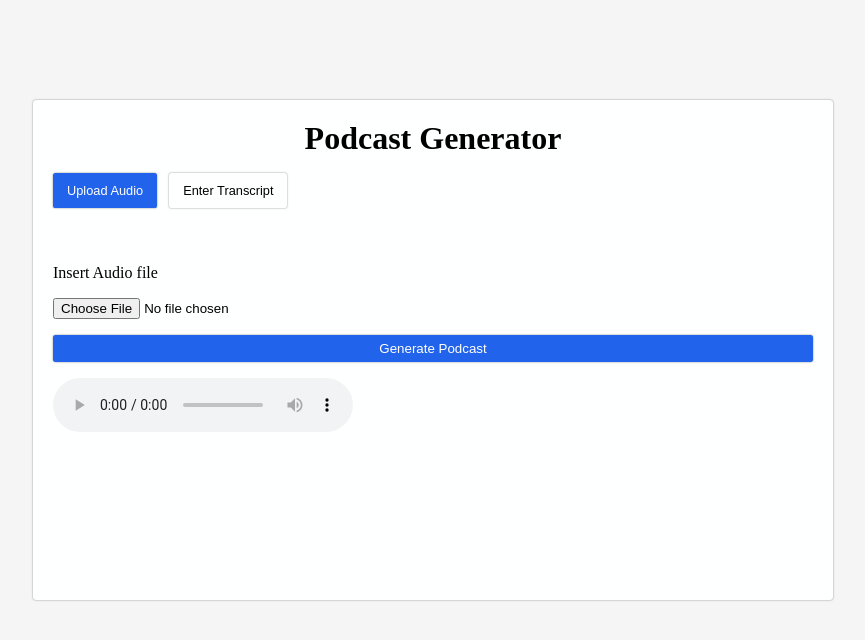
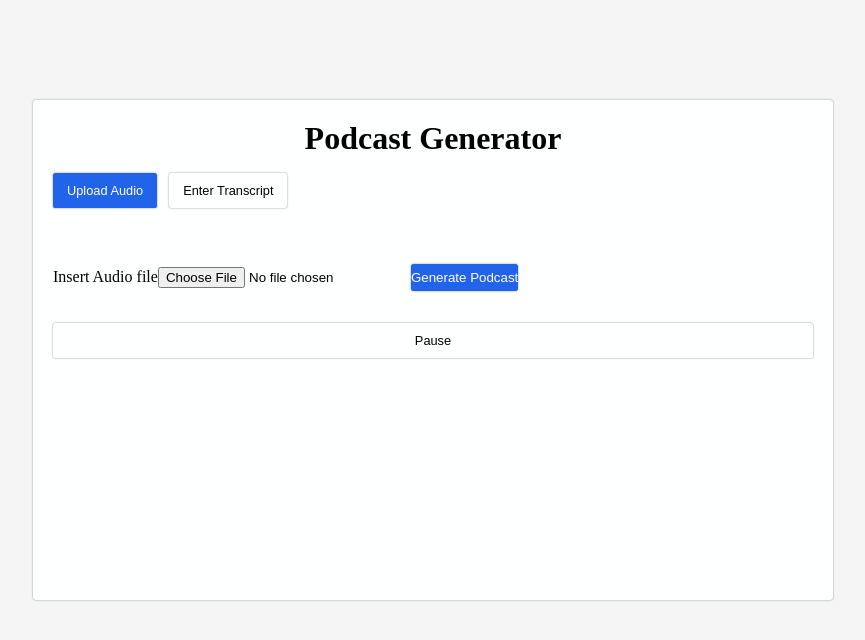
Before and after one commit to overtonjust/podcast_generator-frontend, a React (Vite) app: page / in a window 1280 px wide. Shown: the top 640 px of the page, without its empty margins (207-1072 px from the left). Built offline with nearby package versions, Linux system fonts and the light colour scheme; no server answers.

Commit message:
refactor: modularized transcript & audio forms from app

```diff
--- /dev/null
+++ b/context/FormContext.jsx
@@ -0,0 +1,4 @@
+import { createContext } from "react";
+const FormContext = createContext();
+
+export { FormContext }
--- a/src/App.jsx
+++ b/src/App.jsx
@@ -1,52 +1,45 @@
 // Dependencies
 import React, { useState, useEffect, useRef } from 'react';
-import { Formik, Form } from 'formik';
+import { FormContext } from '../context/FormContext';
 import './App.scss';
 
 // Components
-import AudioInput from './components/AudioInput';
-import Textbox from './components/Textbox';
+import TextForm from './components/TextForm/TextForm';
+import AudioForm from './components/AudioForm/AudioForm';
 
 const App = () => {
   const API = import.meta.env.VITE_API;
   const [activeBtn, setActiveBtn] = useState('audio');
-  const [podcastData, setPodcastData] = useState(false);
+  const [textSpeaking, setTextSpeaking] = useState(true)
+  const [podcastData, setPodcastData] = useState('');
   const audioRef = useRef(null);
+  const synth = window.speechSynthesis;
+
+  const handleSpeechPause = () => {
+    if(textSpeaking) {
+      synth.pause()
+      setTextSpeaking(false)
+    } else {
+      synth.resume()
+      setTextSpeaking(true)
+    }
+  }
 
   useEffect(() => {
+    const utterThis = new SpeechSynthesisUtterance(podcastData);
+    synth.speak(utterThis);
 
   },[podcastData])
 
   return (
-    <Formik
-    initialValues={{
-      audioFile: '',
-      transcript: '',
-    }}
-    onSubmit={ async (values, { setSubmitting }) => {
-     const response = await fetch(`${API}/gemini/${activeBtn === 'audio' ? '' : 'transcript'}`, {
-            method: 'POST',
-            headers: {
-                'Content-Type': 'application/json'
-            },
-            body: JSON.stringify(activeBtn === 'audio' ?
-              { audio: values.audioFile } :
-              { transcript: values.transcript }),
-      });
-
-      const audioBlob = await response.blob();
-      const audioUrl = URL.createObjectURL(audioBlob);
-      console.log(audioRef)
-      if(audioRef.current) {
-        audioRef.current.src = audioUrl
-        await audioRef.current.play()
-      }
-
-      setPodcastData(true)
-      setSubmitting(false);
-    }}
+    <FormContext.Provider
+      value={{
+        podcastData,
+        setPodcastData,
+        API
+      }}
     >
-      <Form className='form'>
+      <main className='form'>
           <h1 className='form__header'>Podcast Generator</h1>
           <div className='form__options'>
             <button
@@ -63,27 +56,13 @@ const App = () => {
             </button>
           </div>
           {activeBtn === 'audio' ?
-            <AudioInput
-              label='Insert Audio file'
-              name='audioFile'
-              type='file'
-            />
-            :
-            <Textbox
-              className='form__textarea'
-              name='transcript'
-              placeholder='Paste your transcript here...'
-            />
+           <AudioForm/> :
+           <TextForm/>
           }
-          <button className='form__submit' type="submit">Generate Podcast</button>
-          <audio
-            controls
-            ref={audioRef}
-            >
-              Your browser does not support this audio element.
-          </audio>
-      </Form>
-    </Formik>
+          <div>{podcastData}</div>
+          <button className='form__button' type='button' onClick={handleSpeechPause}>{textSpeaking ? 'Pause' : 'Resume'}</button>
+      </main>
+    </FormContext.Provider>
   );
 
 };
--- /dev/null
+++ b/src/components/AudioForm/AudioForm.jsx
@@ -0,0 +1,56 @@
+// Dependencies
+import React, { useContext } from 'react';
+import { Formik, Form } from 'formik';
+import { FormContext } from '../../../context/FormContext';
+
+// Components
+import AudioInput from './AudioInput';
+
+const AudioForm = () => {
+    const { podcastData, setPodcastData, API } = useContext(FormContext);
+
+    return (
+        <Formik
+        initialValues={{
+          audioFile: '',
+        }}
+        onSubmit={  (values, { setSubmitting }) => {
+         fetch(`${API}/gemini/transcript`, {
+                method: 'POST',
+                headers: {
+                    'Content-Type': 'application/json'
+                },
+                body: JSON.stringify({ transcript: values.transcript }),
+          })
+            .then(res => res.json())
+            .then(res => setPodcastData(res))
+
+          // const audioBlob = await response.blob();
+          // const audioUrl = URL.createObjectURL(audioBlob);
+          // if(audioRef.current) {
+          //   audioRef.current.src = audioUrl
+          //   await audioRef.current.play()
+          // }
+
+          setSubmitting(false);
+        }}
+        >
+          <Form >
+                <AudioInput
+                  label='Insert Audio file'
+                  name='audioFile'
+                  type='file'
+                />
+              {/* <audio
+                controls
+                ref={audioRef}
+                >
+                  Your browser does not support this audio element.
+              </audio> */}
+            <button className='form__submit' type="submit">Generate Podcast</button>
+          </Form>
+        </Formik>
+    );
+};
+
+export default AudioForm;
--- /dev/null
+++ b/src/components/TextForm/TextForm.jsx
@@ -0,0 +1,56 @@
+// Dependencies
+import React, { useContext } from 'react';
+import { Formik, Form } from 'formik';
+import { FormContext } from '../../../context/FormContext';
+
+// Components
+import Textbox from './Textbox';
+
+const TextForm = () => {
+    const { podcastData, setPodcastData, API } = useContext(FormContext);
+
+    return (
+        <Formik
+        initialValues={{
+          transcript: '',
+        }}
+        onSubmit={  (values, { setSubmitting }) => {
+         fetch(`${API}/gemini/transcript`, {
+                method: 'POST',
+                headers: {
+                    'Content-Type': 'application/json'
+                },
+                body: JSON.stringify({ transcript: values.transcript }),
+          })
+            .then(res => res.json())
+            .then(res => setPodcastData(res))
+
+          // const audioBlob = await response.blob();
+          // const audioUrl = URL.createObjectURL(audioBlob);
+          // if(audioRef.current) {
+          //   audioRef.current.src = audioUrl
+          //   await audioRef.current.play()
+          // }
+
+          setSubmitting(false);
+        }}
+        >
+          <Form >
+                <Textbox
+                  className='form__textarea'
+                  name='transcript'
+                  placeholder='Paste your transcript here...'
+                />
+              {/* <audio
+                controls
+                ref={audioRef}
+                >
+                  Your browser does not support this audio element.
+              </audio> */}
+            <button className='form__submit' type="submit">Generate Podcast</button>
+          </Form>
+        </Formik>
+    );
+};
+
+export default TextForm;
```
Also changed, not shown: src/components/AudioForm/AudioInput.jsx (renamed from src/components/AudioInput.jsx), src/components/TextForm/Textbox.jsx (renamed from src/components/Textbox.jsx).
